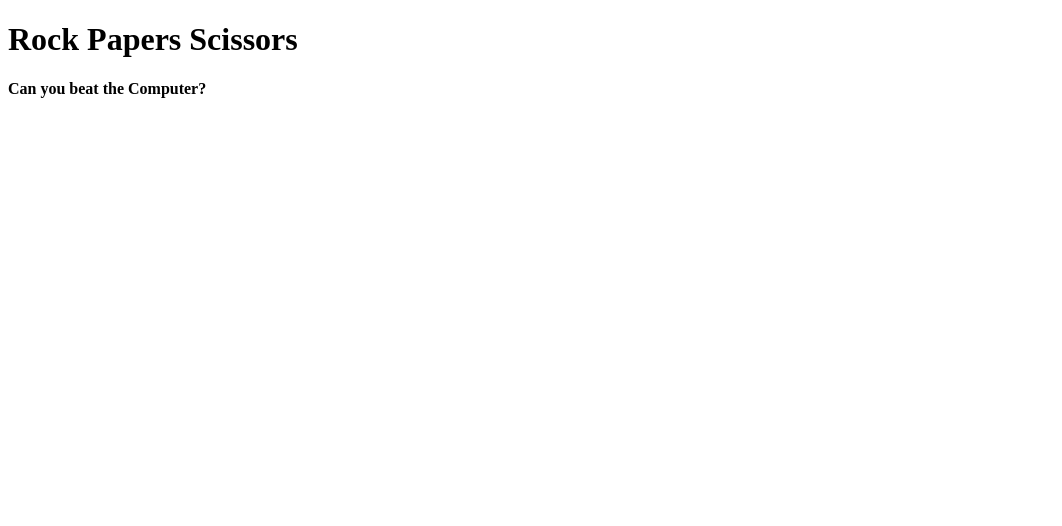
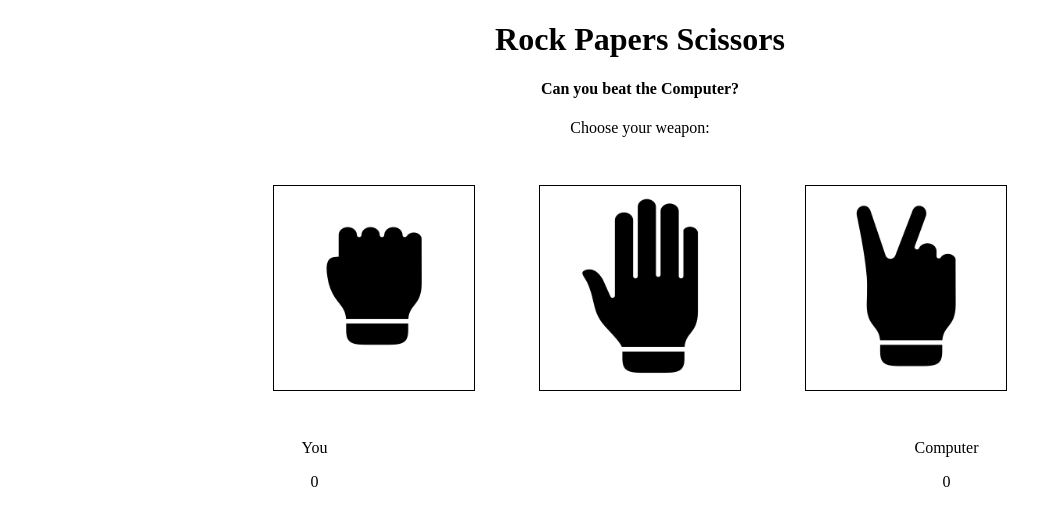
Before and after one commit to ktrebor/rock-paper-scissors, a plain HTML site: page index.html in a window 1280 px wide. Shown: the whole page, without its empty margins (0-1062 px from the left). Drawn offline with Linux system fonts and the light colour scheme.

Commit message:
initial styling and html struture

```diff
--- a/index.html
+++ b/index.html
@@ -6,7 +6,9 @@
     <meta http-equiv="X-UA-Compatible" content="IE=edge">
     <meta name="viewport" content="width=device-width, initial-scale=1.0">
     <title>Rock Paper Scissors</title>
-    <script src="js/script.js"></script>
+    <link rel="stylesheet" href="style.css">
+    <script src="js/script.js" defer></script>
+
 </head>
 
 <body>
@@ -14,10 +16,21 @@
         <div class="content">
             <h1 class="title">Rock Papers Scissors</h1>
             <h4 class="subtitle">Can you beat the Computer?</h4>
+            <p class="paragraph">Choose your weapon:</p>
             <div class="weapons">
-                <div class="button" id="rock"></div>
-                <div class="button" id="paper"></div>
-                <div class="button" id="scissors"></div>
+                <div class="button" id="rock"><img src="images/rock-sign.png" alt="rock sign"></div>
+                <div class="button" id="paper"><img src="images/paper-sign.png" alt="paper sign"></div>
+                <div class="button" id="scissors"><img src="images/scissors-sign.png" alt="scissors sign"></div>
+            </div>
+            <div class="score">
+                <div id="player-sc-lbl">
+                    <p class="label">You</p>
+                    <p id="player-score">0</p>
+                </div>
+                <div id="computer-sc-lbl">
+                    <p class="label">Computer</p>
+                    <p id="computer-score">0</p>
+                </div>
             </div>
         </div>
     </main>
--- /dev/null
+++ b/style.css
@@ -0,0 +1,32 @@
+.title {
+    text-align: center;
+}
+
+.subtitle {
+    text-align: center;
+}
+
+.paragraph {
+    text-align: center;
+}
+
+.weapons {
+    display: flex;
+    align-items: center;
+    justify-content: center
+}
+
+.button {
+    border: 1px solid black;
+    margin: 2em;
+}
+
+.button img {
+    width: 200px;
+}
+
+.score {
+    display: flex;
+    justify-content: space-around;
+    text-align: center;
+}
```
Also changed, not shown: images/paper-sign.png (added), images/rock-sign.png (added), images/scissors-sign.png (added).
